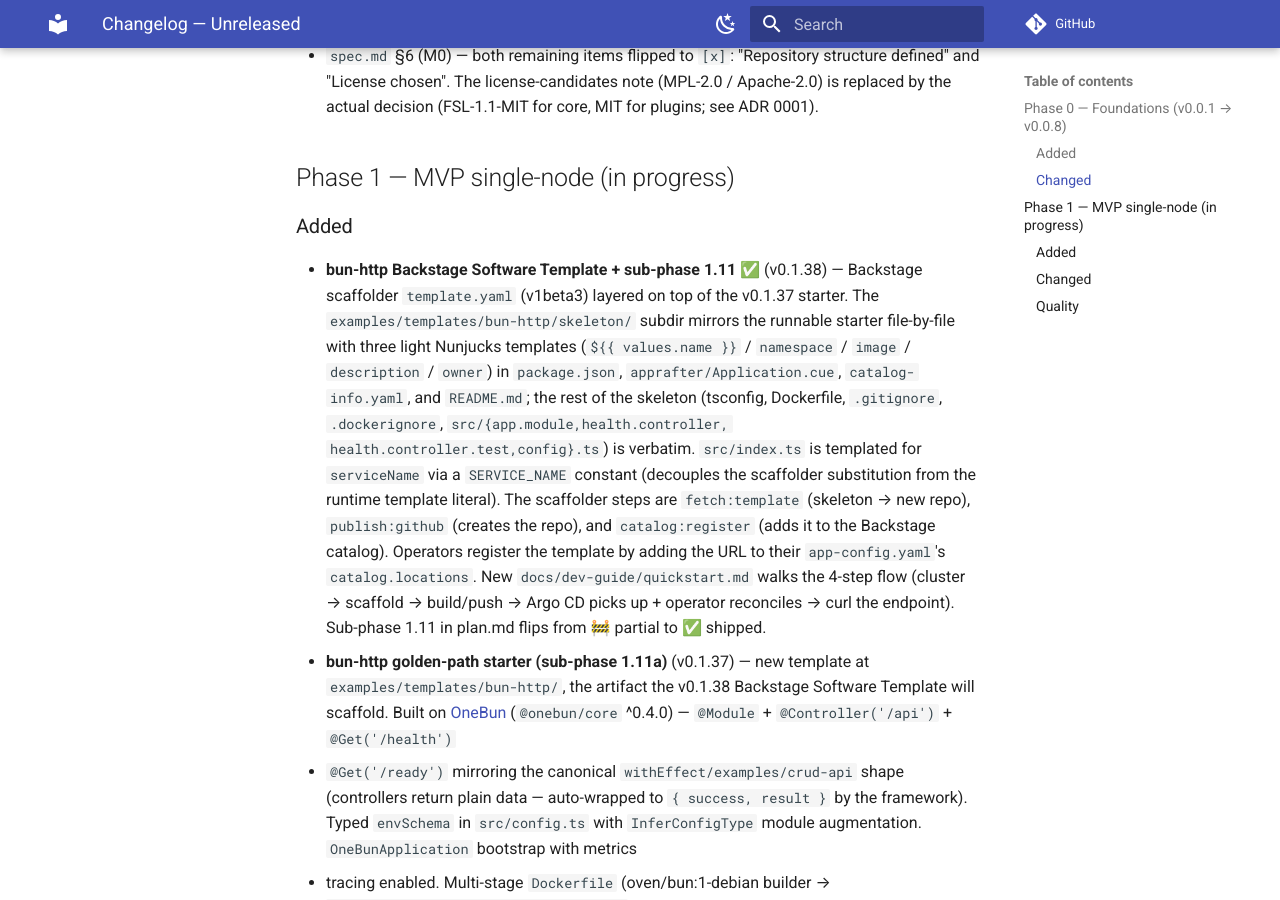
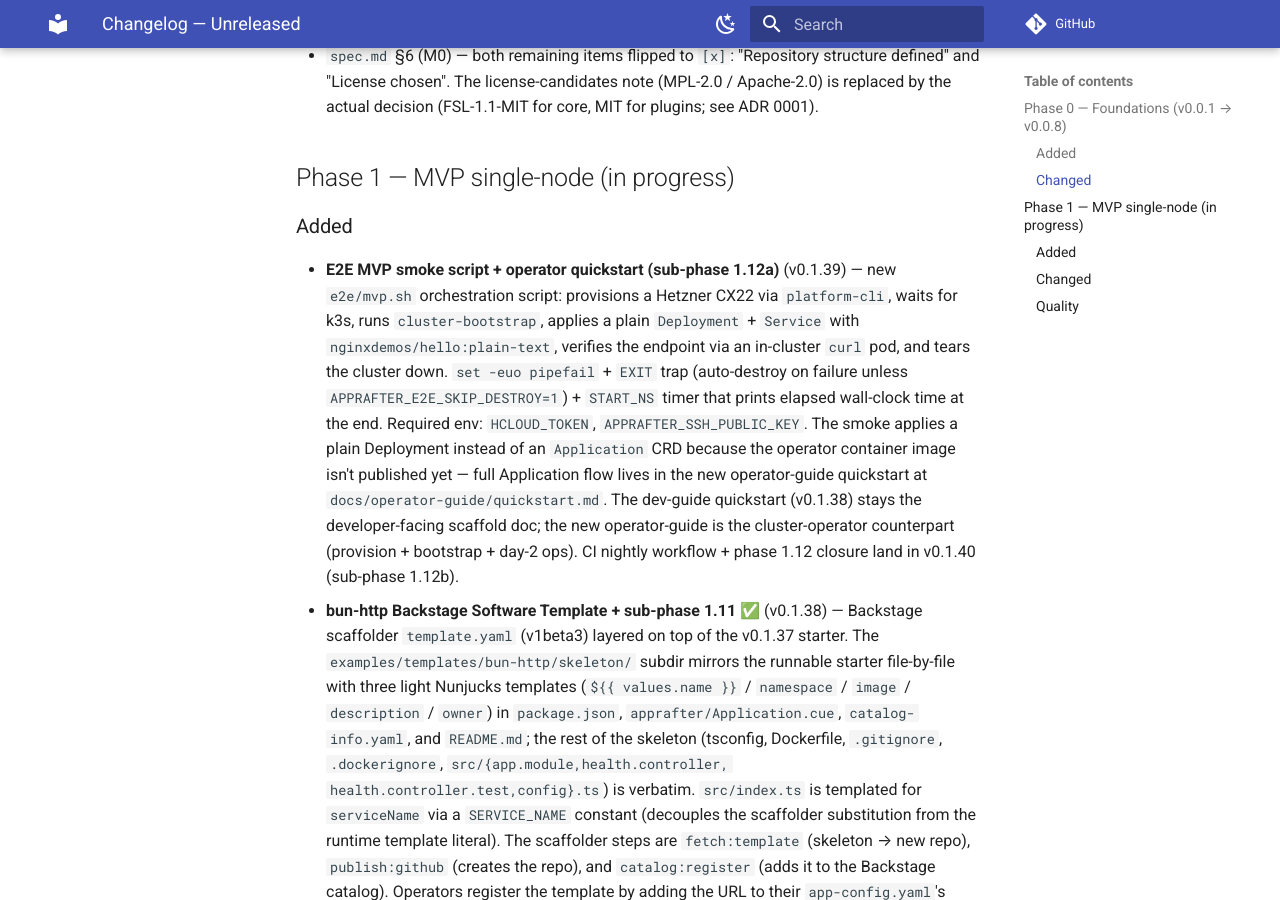
Before and after one commit to AppRafter/apprafter, an MkDocs documentation site: the page built from docs/changelog/UNRELEASED.md, in a window 1280 px wide and 900 px high, scrolled down 1308 px. Built offline with MkDocs 1.6.1 and Material for MkDocs 9.7.7, drawn with Linux system fonts in a browser that asks for light colours; comment, search, counter and statistics services are not loaded.

Commit message:
docs: log e2e/mvp.sh + operator-guide quickstart (sub-phase 1.12a) for v0.1.39

```diff
--- a/docs/changelog/UNRELEASED.md
+++ b/docs/changelog/UNRELEASED.md
@@ -61,6 +61,24 @@ the `0.0.x` series; semver starts at 1.0.
 
 ### Added
 
+- **E2E MVP smoke script + operator quickstart (sub-phase 1.12a)**
+  (v0.1.39) — new `e2e/mvp.sh` orchestration script: provisions a
+  Hetzner CX22 via `platform-cli`, waits for k3s, runs
+  `cluster-bootstrap`, applies a plain `Deployment` + `Service`
+  with `nginxdemos/hello:plain-text`, verifies the endpoint via an
+  in-cluster `curl` pod, and tears the cluster down. `set -euo
+  pipefail` + `EXIT` trap (auto-destroy on failure unless
+  `APPRAFTER_E2E_SKIP_DESTROY=1`) + `START_NS` timer that prints
+  elapsed wall-clock time at the end. Required env:
+  `HCLOUD_TOKEN`, `APPRAFTER_SSH_PUBLIC_KEY`. The smoke applies a
+  plain Deployment instead of an `Application` CRD because the
+  operator container image isn't published yet — full Application
+  flow lives in the new operator-guide quickstart at
+  `docs/operator-guide/quickstart.md`. The dev-guide quickstart
+  (v0.1.38) stays the developer-facing scaffold doc; the new
+  operator-guide is the cluster-operator counterpart (provision +
+  bootstrap + day-2 ops). CI nightly workflow + phase 1.12 closure
+  land in v0.1.40 (sub-phase 1.12b).
 - **bun-http Backstage Software Template + sub-phase 1.11 ✅**
   (v0.1.38) — Backstage scaffolder `template.yaml` (v1beta3)
   layered on top of the v0.1.37 starter. The
```
